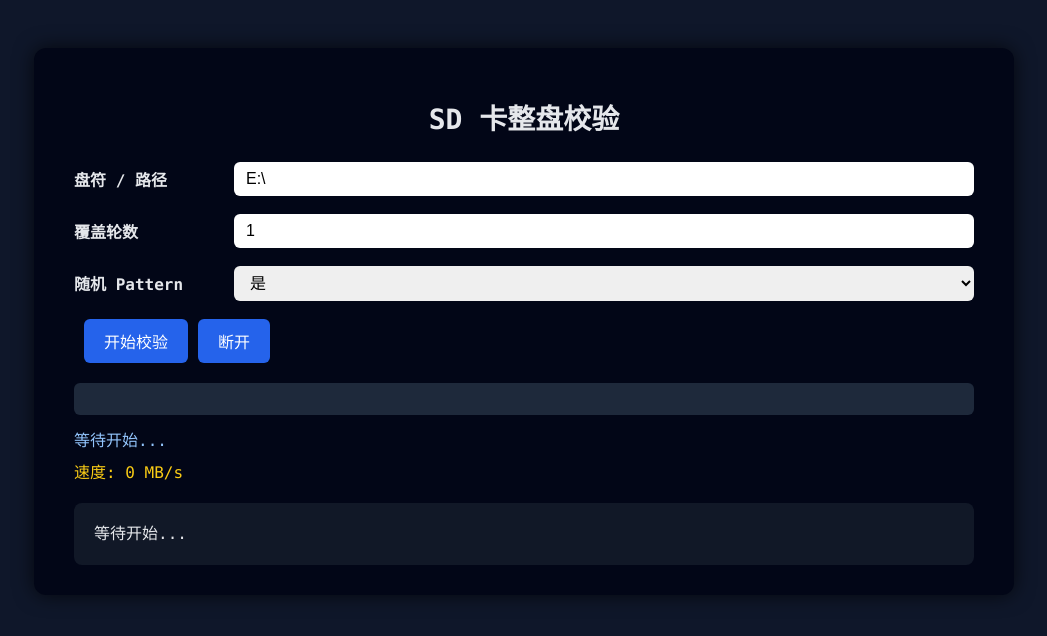
After one commit to Yun0x/composite_tool, a Spring Boot app: page /sdCardTest.html in a window 1280 px wide. The commit adds this page. Shown: the top 636 px of the page, without its empty margins (116-1163 px from the left). Run offline with Spring Boot 4, Linux system fonts and the light colour scheme.

Commit message:
新增sd卡检测工具前后端

```diff
--- a/src/main/java/com/tool/service/UploadService.java
+++ b/src/main/java/com/tool/service/UploadService.java
@@ -376,7 +376,7 @@ public class UploadService {
                         Integer drumNumberByChannel = DtxUtils.getDrumNumberByChannel(channels[i]);
                         drumNumSum += drumNumberByChannel;
                     }
-                    // 将事件加入原始列表，注意：此处一个格子只产生一个事件（多键位叠加）
+                    // 将事件加入原始列表，此处一个格子只产生一个事件（多键位叠加）
                     rawDrumEventList.add(new RawDrumEvent(drumNumSum, currentBeginTime));
                 }
                 // 一行处理完后，起始时间推进
--- a/src/main/java/com/tool/util/DtxUtils.java
+++ b/src/main/java/com/tool/util/DtxUtils.java
@@ -703,7 +703,7 @@ public class DtxUtils {
             String two = part.substring(2, 4);
             String third = part.substring(4, 6);
             String four = part.substring(6, 8);
-            System.out.println(part + " " + first + " " + two + " " + third + " " + four + " ");
+//            System.out.println(part + " " + first + " " + two + " " + third + " " + four + " ");
             String newPart;
             if ("02".equals(first) && !"02".equals(third)) {
                 newPart = "02020302";
--- /dev/null
+++ b/src/main/resources/static/sdCardTest.html
@@ -0,0 +1,189 @@
+<!DOCTYPE html>
+<html lang="zh-CN">
+<head>
+    <meta charset="UTF-8">
+    <title>SD 卡整盘校验</title>
+    <style>
+        body {
+            font-family: "Consolas", "Monaco", monospace;
+            background: #0f172a;
+            color: #e5e7eb;
+            padding: 40px;
+            display: flex;
+            justify-content: center;
+        }
+        .panel {
+            background: #020617;
+            border-radius: 12px;
+            padding: 30px 40px;
+            width: 900px;
+            box-shadow: 0 0 20px rgba(0,0,0,0.7);
+        }
+        h1 {
+            margin-bottom: 25px;
+            font-size: 28px;
+            text-align: center;
+        }
+        .row {
+            display: flex;
+            align-items: center;
+            margin-bottom: 18px;
+        }
+        label {
+            width: 160px;
+            font-weight: bold;
+            font-size: 16px;
+        }
+        input, select {
+            flex: 1;
+            padding: 8px 12px;
+            font-size: 16px;
+            border-radius: 6px;
+            border: none;
+        }
+        button {
+            padding: 10px 20px;
+            font-size: 16px;
+            border-radius: 6px;
+            border: none;
+            cursor: pointer;
+            background: #2563eb;
+            color: white;
+            margin-left: 10px;
+        }
+        button:disabled {
+            background: #475569;
+            cursor: not-allowed;
+        }
+        .progress-container {
+            width: 100%;
+            background: #1e293b;
+            border-radius: 6px;
+            height: 32px;
+            margin-top: 20px;
+            overflow: hidden;
+        }
+        .progress-bar {
+            height: 100%;
+            width: 0%;
+            background: #3b82f6;
+            transition: width 0.3s ease;
+        }
+        .status {
+            margin-top: 12px;
+            font-size: 16px;
+            color: #93c5fd;
+        }
+        .output {
+            margin-top: 20px;
+            background: #111827;
+            padding: 20px;
+            border-radius: 8px;
+            font-size: 16px;
+            white-space: pre-wrap;
+            max-height: 300px;
+            overflow-y: auto;
+            line-height: 1.4;
+        }
+        .speed {
+            margin-top: 8px;
+            font-size: 16px;
+            color: #facc15;
+        }
+    </style>
+</head>
+<body>
+
+<div class="panel">
+    <h1>SD 卡整盘校验</h1>
+
+    <div class="row">
+        <label>盘符 / 路径</label>
+        <input id="drivePath" value="E:\" />
+    </div>
+
+    <div class="row">
+        <label>覆盖轮数</label>
+        <input id="rounds" type="number" min="1" value="1" />
+    </div>
+
+    <div class="row">
+        <label>随机 Pattern</label>
+        <select id="randomPattern">
+            <option value="true">是</option>
+            <option value="false">否</option>
+        </select>
+    </div>
+
+    <div class="row">
+        <button id="startBtn" onclick="startTest()">开始校验</button>
+        <button onclick="stopTest()">断开</button>
+    </div>
+
+    <div class="progress-container">
+        <div class="progress-bar" id="progressBar"></div>
+    </div>
+
+    <div class="status" id="status">等待开始...</div>
+    <div class="speed" id="speed">速度: 0 MB/s</div>
+    <div class="output" id="output">等待开始...</div>
+</div>
+
+<script>
+    let eventSource = null;
+
+    function startTest() {
+        const drivePath = encodeURIComponent(document.getElementById("drivePath").value);
+        const rounds = document.getElementById("rounds").value;
+        const randomPattern = document.getElementById("randomPattern").value;
+
+        if (eventSource) eventSource.close();
+
+        document.getElementById("startBtn").disabled = true;
+        document.getElementById("status").textContent = "连接中...";
+        document.getElementById("output").textContent = "";
+        document.getElementById("progressBar").style.width = '0%';
+        document.getElementById("speed").textContent = "速度: 0 MB/s";
+
+        const url = `/tool/sdCardTest?drivePath=${drivePath}&rounds=${rounds}&randomPattern=${randomPattern}`;
+        eventSource = new EventSource(url);
+
+        eventSource.onmessage = function(event) {
+            const data = event.data;
+
+            // 输出到日志区域
+            document.getElementById("output").textContent = data;
+
+            // 解析后端输出
+            const match = data.match(/([0-9.]+)%.*轮次：([0-9]+).*已校验：([0-9.]+)([KMGT]?B).*错误块数：([0-9]+).*速度：([0-9.]+) MB\/s/);
+            if(match){
+                const percent = parseFloat(match[1]);
+                const speed = parseFloat(match[6]);
+
+                // 更新进度条
+                document.getElementById("progressBar").style.width = percent + '%';
+                document.getElementById("speed").textContent = "速度: " + speed.toFixed(2) + " MB/s";
+            }
+
+            document.getElementById("status").textContent = "运行中...";
+        };
+
+        eventSource.onerror = function() {
+            document.getElementById("status").textContent = "已停止或断开";
+            document.getElementById("startBtn").disabled = false;
+            if(eventSource) eventSource.close();
+        };
+    }
+
+    function stopTest() {
+        if(eventSource){
+            eventSource.close();
+            eventSource = null;
+            document.getElementById("status").textContent = "已手动断开";
+            document.getElementById("startBtn").disabled = false;
+        }
+    }
+</script>
+
+</body>
+</html>
```
Also changed, not shown: src/main/java/com/tool/controller/ToolController.java (+16 -1 lines), src/main/java/com/tool/service/TestService.java (+88 -0 lines), src/main/java/com/tool/util/SDCareVerifyUtil.java (added, +205 -0 lines), src/main/java/com/tool/util/batchCopyDrumFiles.java (added, +53 -0 lines), src/main/resources/static/index.html (+37 -20 lines), 1 other file.
